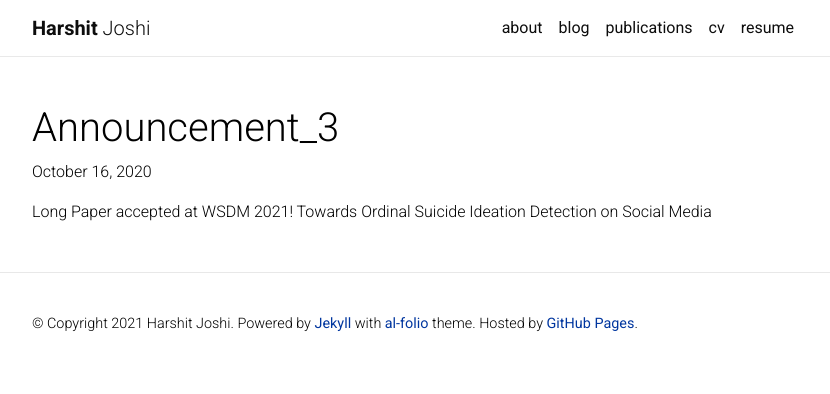
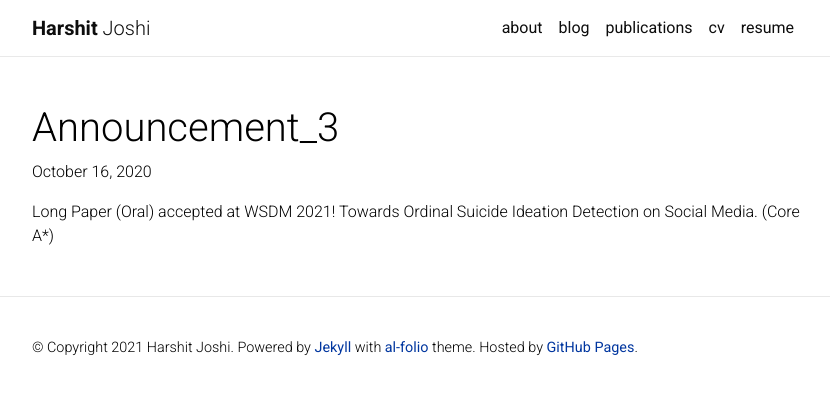
Before and after one commit to duskybomb/duskybomb.github.io, a Jekyll site: the page built from _news/announcement_3.md, in a window 1280 px wide. Shown: the top 394 px of the page, without its empty margins (223-1053 px from the left). Built offline with Jekyll 4.4.1, drawn with Linux system fonts in a browser that asks for light colours; nearby versions of some CDN libraries; a style sheet for code colours, icons or effects is not loaded.

Commit message:
update news

```diff
--- a/_news/announcement_3.md
+++ b/_news/announcement_3.md
@@ -4,4 +4,4 @@ date: 2020-10-16 07:59:00+0530
 inline: true
 ---
 
-Long Paper accepted at WSDM 2021! Towards Ordinal Suicide Ideation Detection on Social Media
+Long Paper (Oral) accepted at WSDM 2021! Towards Ordinal Suicide Ideation Detection on Social Media. (Core A*)
```
Also changed, not shown: _news/announcement_1.md (+1 -1 lines), _news/announcement_4.md (+1 -1 lines), _news/announcement_6.md (+1 -1 lines).
